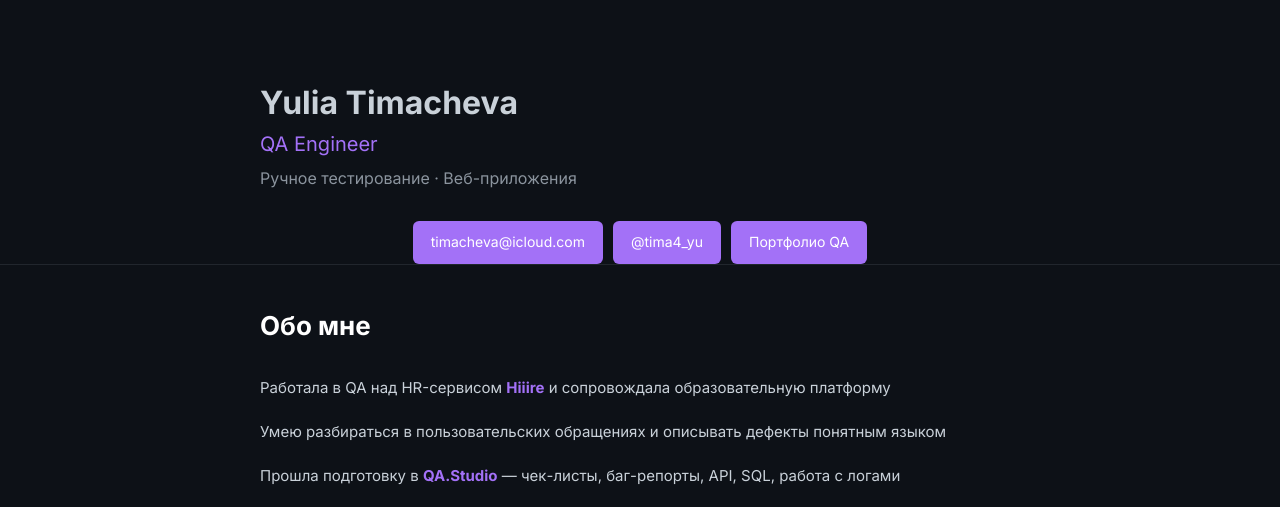
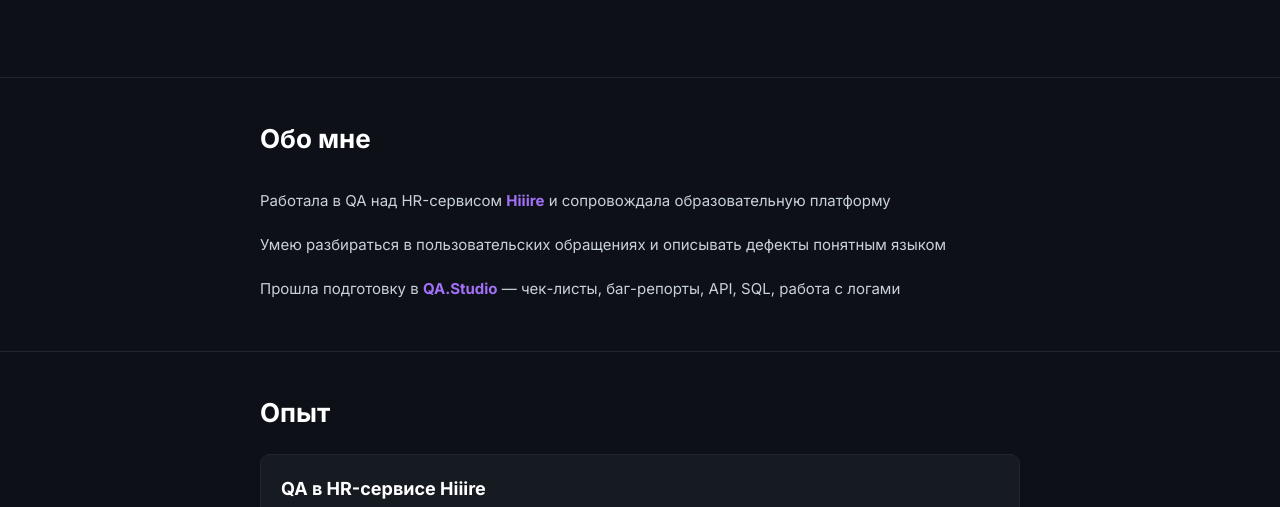
Before and after one commit to Yulia-Tima4/portfolio-website, a plain HTML site: page index.html in a window 1280 px wide. Shown: the part 285-792 px from the top of the page. Drawn offline with Linux system fonts and the light colour scheme.

Commit message:
index.html

```diff
--- a/index.html
+++ b/index.html
@@ -29,16 +29,7 @@
             </div>
         </div>
     </header>
-        <div class="container">
-            <h1>Yulia Timacheva</h1>
-            <p class="role">QA Engineer</p>
-            <p class="tagline">Ручное тестирование · Веб-приложения</p>
 
-            <div class="contacts">
-                <a href="mailto:timacheva@icloud.com" class="btn">timacheva@icloud.com</a>
-                <a href="https://t.me/tima4_yu" class="btn">@tima4_yu</a>
-                <a href="https://github.com/Yulia-Tima4/qa-manual-portfolio" class="btn">Портфолио QA</a>
-            </div>
         </div>
     </header>
 
```
